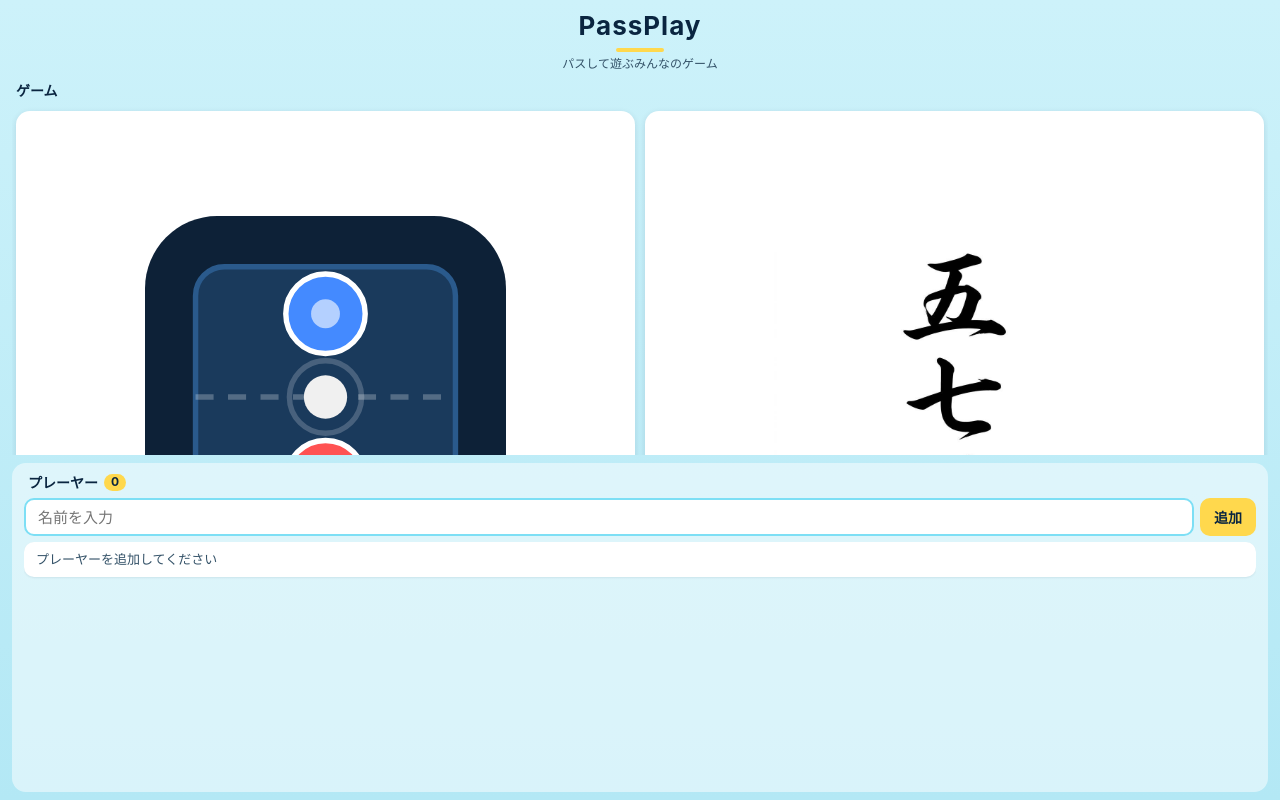
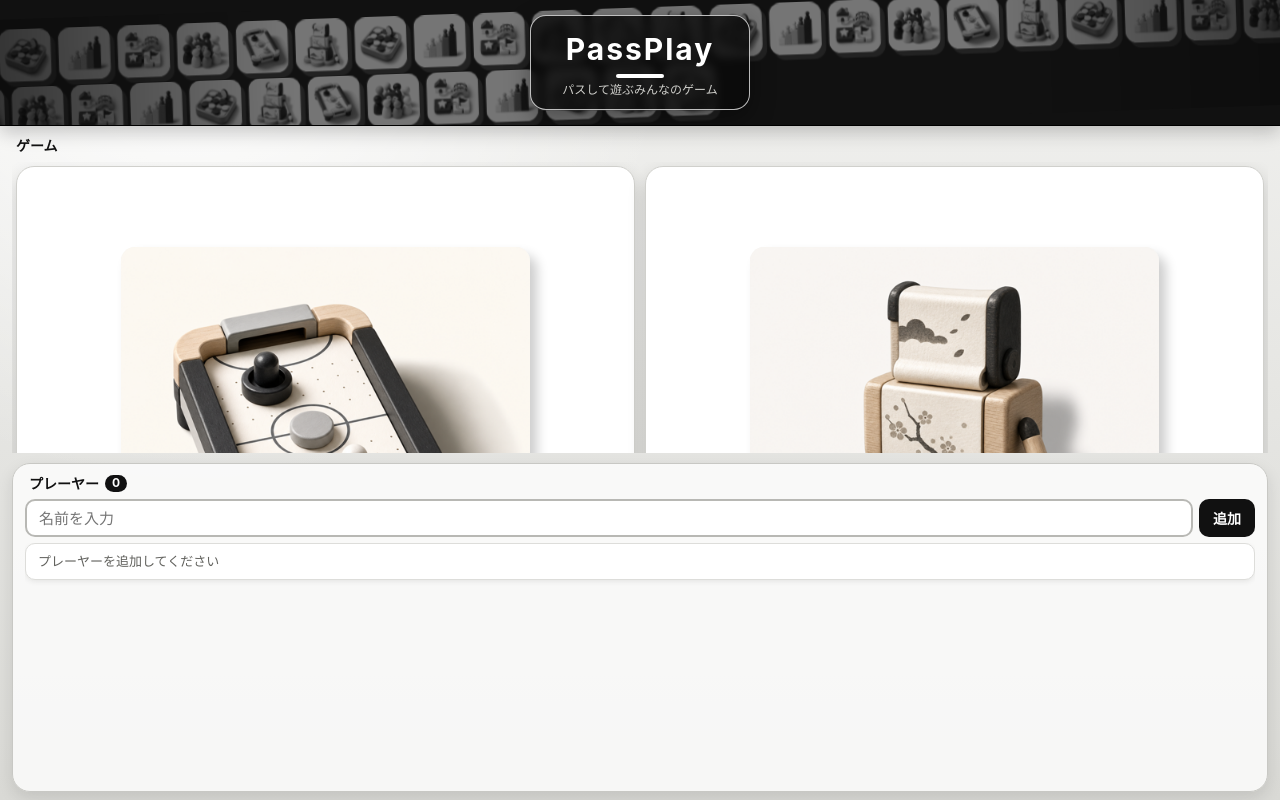
Before and after one commit to sesshi0921/PassPlay, a plain HTML site: page index.html in a window 1280 px wide. Drawn offline with Linux system fonts and the light colour scheme.

Commit message:
feat: redesign home with monochrome toy icons

```diff
--- a/app.js
+++ b/app.js
@@ -10,6 +10,10 @@
   const $count = document.getElementById('players-count');
   const $form = document.getElementById('player-form');
   const $input = document.getElementById('player-input');
+  const $marqueeRows = [
+    document.getElementById('icon-marquee-row-1'),
+    document.getElementById('icon-marquee-row-2'),
+  ];
 
   // プレーヤー永続化
   function loadPlayers() {
@@ -41,6 +45,21 @@
   }
 
   // ゲーム一覧描画
+  function renderMarquee(games) {
+    for (const [rowIndex, row] of $marqueeRows.entries()) {
+      row.innerHTML = '';
+      const sequence = rowIndex === 0 ? games : games.slice().reverse();
+      for (let repeat = 0; repeat < 4; repeat++) {
+        for (const game of sequence) {
+          const img = document.createElement('img');
+          img.src = `./games/${game.id}/${game.icon || 'icon.png'}`;
+          img.alt = '';
+          row.appendChild(img);
+        }
+      }
+    }
+  }
+
   async function renderGames() {
     let games = [];
     try {
@@ -52,6 +71,7 @@
       games = [];
     }
 
+    renderMarquee(games);
     $grid.innerHTML = '';
     if (games.length === 0) {
       const empty = document.createElement('div');
--- a/games.json
+++ b/games.json
@@ -6,7 +6,7 @@
     "version": "1.0.0",
     "apiVersion": "1.0",
     "entry": "index.html",
-    "icon": "icon.svg",
+    "icon": "icon-toy.png",
     "permissions": [
       "players:read",
       "navigation"
@@ -15,7 +15,8 @@
       "index.html",
       "game.js",
       "style.css",
-      "icon.svg"
+      "icon.svg",
+      "icon-toy.png"
     ],
     "min": 2,
     "max": 2
@@ -27,7 +28,7 @@
     "version": "1.0.0",
     "apiVersion": "1.0",
     "entry": "index.html",
-    "icon": "icon.png",
+    "icon": "icon-toy.png",
     "permissions": [
       "players:read",
       "navigation"
@@ -36,7 +37,8 @@
       "index.html",
       "game.js",
       "style.css",
-      "icon.png"
+      "icon.png",
+      "icon-toy.png"
     ],
     "min": 3
   },
@@ -47,7 +49,7 @@
     "version": "1.0.0",
     "apiVersion": "1.0",
     "entry": "index.html",
-    "icon": "icon.png",
+    "icon": "icon-toy.png",
     "permissions": [
       "players:read",
       "navigation"
@@ -56,7 +58,8 @@
       "index.html",
       "game.js",
       "style.css",
-      "icon.png"
+      "icon.png",
+      "icon-toy.png"
     ],
     "min": 2,
     "max": 2
@@ -68,7 +71,7 @@
     "version": "1.0.0",
     "apiVersion": "1.0",
     "entry": "index.html",
-    "icon": "icon.png",
+    "icon": "icon-toy.png",
     "permissions": [
       "players:read",
       "navigation"
@@ -77,7 +80,8 @@
       "index.html",
       "game.js",
       "style.css",
-      "icon.png"
+      "icon.png",
+      "icon-toy.png"
     ],
     "min": 3
   },
@@ -88,7 +92,7 @@
     "version": "1.0.0",
     "apiVersion": "1.0",
     "entry": "index.html",
-    "icon": "icon.png",
+    "icon": "icon-toy.png",
     "permissions": [
       "players:read",
       "navigation"
@@ -97,7 +101,8 @@
       "index.html",
       "game.js",
       "style.css",
-      "icon.png"
+      "icon.png",
+      "icon-toy.png"
     ],
     "min": 4,
     "max": 4
@@ -109,7 +114,7 @@
     "version": "1.0.0",
     "apiVersion": "1.0",
     "entry": "index.html",
-    "icon": "icon.png",
+    "icon": "icon-toy.png",
     "permissions": [
       "players:read",
       "navigation"
@@ -119,6 +124,7 @@
       "game.js",
       "style.css",
       "icon.png",
+      "icon-toy.png",
       "words.json"
     ],
     "min": 3
--- a/games/air-hockey/meta.json
+++ b/games/air-hockey/meta.json
@@ -3,10 +3,10 @@
   "version": "1.0.0",
   "apiVersion": "1.0",
   "entry": "index.html",
-  "icon": "icon.svg",
+  "icon": "icon-toy.png",
   "description": "テーブルに置いて2人同時プレイ。先に7点取った方が勝ち",
   "min": 2,
   "max": 2,
   "permissions": ["players:read", "navigation"],
-  "assets": ["index.html", "game.js", "style.css", "icon.svg"]
+  "assets": ["index.html", "game.js", "style.css", "icon.svg", "icon-toy.png"]
 }
--- a/games/haiku575/meta.json
+++ b/games/haiku575/meta.json
@@ -3,9 +3,9 @@
   "version": "1.0.0",
   "apiVersion": "1.0",
   "entry": "index.html",
-  "icon": "icon.png",
+  "icon": "icon-toy.png",
   "description": "ランダムに選ばれた3人が協力して川柳を作成。縦書きで和風に発表します",
   "min": 3,
   "permissions": ["players:read", "navigation"],
-  "assets": ["index.html", "game.js", "style.css", "icon.png"]
+  "assets": ["index.html", "game.js", "style.css", "icon.png", "icon-toy.png"]
 }
--- a/games/othello/meta.json
+++ b/games/othello/meta.json
@@ -3,10 +3,10 @@
   "version": "1.0.0",
   "apiVersion": "1.0",
   "entry": "index.html",
-  "icon": "icon.png",
+  "icon": "icon-toy.png",
   "description": "上下逆向きで対戦する2人用リバーシ。上下どちらからでもプレイ可能",
   "min": 2,
   "max": 2,
   "permissions": ["players:read", "navigation"],
-  "assets": ["index.html", "game.js", "style.css", "icon.png"]
+  "assets": ["index.html", "game.js", "style.css", "icon.png", "icon-toy.png"]
 }
--- a/games/ranking-game/meta.json
+++ b/games/ranking-game/meta.json
@@ -3,9 +3,9 @@
   "version": "1.0.0",
   "apiVersion": "1.0",
   "entry": "index.html",
-  "icon": "icon.png",
+  "icon": "icon-toy.png",
   "description": "隠された価値スコアを当てるゲーム。テーマに基づいて提案し、他者の価値観を予想する",
   "min": 3,
   "permissions": ["players:read", "navigation"],
-  "assets": ["index.html", "game.js", "style.css", "icon.png"]
+  "assets": ["index.html", "game.js", "style.css", "icon.png", "icon-toy.png"]
 }
--- a/games/story-chain/meta.json
+++ b/games/story-chain/meta.json
@@ -3,10 +3,10 @@
   "version": "1.0.0",
   "apiVersion": "1.0",
   "entry": "index.html",
-  "icon": "icon.png",
+  "icon": "icon-toy.png",
   "description": "各プレイヤーが起承転結の各句を担当してストーリーを作る創作ゲーム",
   "min": 4,
   "max": 4,
   "permissions": ["players:read", "navigation"],
-  "assets": ["index.html", "game.js", "style.css", "icon.png"]
+  "assets": ["index.html", "game.js", "style.css", "icon.png", "icon-toy.png"]
 }
--- a/games/word-wolf/meta.json
+++ b/games/word-wolf/meta.json
@@ -3,9 +3,9 @@
   "version": "1.0.0",
   "apiVersion": "1.0",
   "entry": "index.html",
-  "icon": "icon.png",
+  "icon": "icon-toy.png",
   "description": "似た単語に紛れ込んだ1人の人狼を探す多数決ゲーム",
   "min": 3,
   "permissions": ["players:read", "navigation"],
-  "assets": ["index.html", "game.js", "style.css", "icon.png", "words.json"]
+  "assets": ["index.html", "game.js", "style.css", "icon.png", "icon-toy.png", "words.json"]
 }
--- a/index.html
+++ b/index.html
@@ -5,7 +5,7 @@
 <meta name="viewport" content="width=device-width, initial-scale=1, viewport-fit=cover, maximum-scale=1, user-scalable=no">
 <meta name="apple-mobile-web-app-capable" content="yes">
 <meta name="mobile-web-app-capable" content="yes">
-<meta name="theme-color" content="#2bb8e0">
+<meta name="theme-color" content="#111111">
 <meta name="apple-mobile-web-app-status-bar-style" content="black-translucent">
 <link rel="manifest" href="./manifest.json">
 <link rel="icon" type="image/svg+xml" href="./icon.svg">
@@ -16,8 +16,14 @@
 <body>
 <div class="app">
   <header class="app-header">
-    <h1>PassPlay</h1>
-    <p class="subtitle">パスして遊ぶみんなのゲーム</p>
+    <div class="icon-marquee" aria-hidden="true">
+      <div id="icon-marquee-row-1" class="icon-marquee-row"></div>
+      <div id="icon-marquee-row-2" class="icon-marquee-row icon-marquee-row-reverse"></div>
+    </div>
+    <div class="brand-lockup">
+      <h1>PassPlay</h1>
+      <p class="subtitle">パスして遊ぶみんなのゲーム</p>
+    </div>
   </header>
 
   <section class="games-section">
--- a/styles.css
+++ b/styles.css
@@ -1,16 +1,16 @@
 :root {
-  --bg: #cdf2fa;
-  --bg-2: #b3e8f5;
-  --accent: #ffd84d;
-  --accent-2: #ffb703;
-  --primary: #7ddff5;
-  --primary-strong: #2bb8e0;
-  --text: #0a2540;
-  --text-soft: #345268;
+  --bg: #f2f2f0;
+  --bg-2: #d9d9d5;
+  --accent: #111111;
+  --accent-2: #333333;
+  --primary: #c8c8c4;
+  --primary-strong: #111111;
+  --text: #111111;
+  --text-soft: #61615d;
   --card: #ffffff;
-  --danger: #e63946;
-  --shadow: 0 2px 6px rgba(10, 37, 64, 0.12);
-  --radius: 14px;
+  --danger: #111111;
+  --shadow: 0 8px 18px rgba(0, 0, 0, 0.16);
+  --radius: 18px;
   --safe-top: env(safe-area-inset-top, 0px);
   --safe-bottom: env(safe-area-inset-bottom, 0px);
 }
@@ -28,7 +28,9 @@ html, body {
 
 body {
   font-family: -apple-system, BlinkMacSystemFont, "Hiragino Sans", "Yu Gothic", "Noto Sans JP", sans-serif;
-  background: linear-gradient(180deg, var(--bg) 0%, var(--bg-2) 100%);
+  background:
+    radial-gradient(circle at 15% 0%, #ffffff 0, transparent 36%),
+    linear-gradient(180deg, var(--bg) 0%, var(--bg-2) 100%);
   color: var(--text);
   font-size: 16px;
   line-height: 1.4;
@@ -39,18 +41,38 @@ body {
   flex-direction: column;
   height: 100dvh;
   padding: calc(8px + var(--safe-top)) 12px calc(8px + var(--safe-bottom));
-  gap: 8px;
+  gap: 10px;
 }
 
 .app-header {
+  position: relative;
+  min-height: 126px;
+  margin: -8px -12px 0;
+  overflow: hidden;
+  display: grid;
+  place-items: center;
   text-align: center;
   flex: 0 0 auto;
+  background: #111111;
+  border-bottom: 1px solid #000000;
+  box-shadow: 0 6px 18px rgba(0,0,0,.22);
+}
+.brand-lockup {
+  position: relative;
+  z-index: 2;
+  min-width: 220px;
+  padding: 12px 24px 11px;
+  border: 1px solid rgba(255,255,255,.72);
+  border-radius: 16px;
+  background: rgba(10,10,10,.82);
+  box-shadow: 0 8px 24px rgba(0,0,0,.36);
+  backdrop-filter: blur(4px);
 }
 .app-header h1 {
   margin: 0;
-  font-size: 26px;
-  letter-spacing: 1px;
-  color: var(--text);
+  font-size: 30px;
+  letter-spacing: 2px;
+  color: #ffffff;
 }
 .app-header h1::after {
   content: "";
@@ -58,13 +80,58 @@ body {
   width: 48px;
   height: 4px;
   margin: 4px auto 0;
-  background: var(--accent);
+  background: #ffffff;
   border-radius: 2px;
 }
 .subtitle {
   margin: 4px 0 0;
   font-size: 12px;
-  color: var(--text-soft);
+  color: #cfcfcb;
+}
+.icon-marquee {
+  position: absolute;
+  inset: 0;
+  display: flex;
+  flex-direction: column;
+  justify-content: center;
+  gap: 5px;
+  opacity: .42;
+  transform: rotate(-2deg) scale(1.04);
+}
+.icon-marquee::after {
+  content: "";
+  position: absolute;
+  inset: 0;
+  background: linear-gradient(90deg, rgba(0,0,0,.65), transparent 24%, transparent 76%, rgba(0,0,0,.65));
+}
+.icon-marquee-row {
+  display: flex;
+  width: max-content;
+  gap: 7px;
+  animation: marquee-left 38s linear infinite;
+  will-change: transform;
+}
+.icon-marquee-row-reverse {
+  margin-left: -46px;
+  animation-name: marquee-right;
+  animation-duration: 44s;
+}
+.icon-marquee-row img {
+  width: 50px;
+  height: 50px;
+  flex: 0 0 auto;
+  border-radius: 11px;
+  object-fit: cover;
+  filter: grayscale(1) contrast(1.08);
+  box-shadow: 4px 5px 0 rgba(255,255,255,.16);
+}
+@keyframes marquee-left {
+  from { transform: translateX(0); }
+  to { transform: translateX(-50%); }
+}
+@keyframes marquee-right {
+  from { transform: translateX(-50%); }
+  to { transform: translateX(0); }
 }
 
 .section-title {
@@ -80,8 +147,8 @@ body {
   display: inline-block;
   min-width: 22px;
   padding: 0 6px;
-  background: var(--accent);
-  color: var(--text);
+  background: #111111;
+  color: #ffffff;
   border-radius: 11px;
   font-size: 12px;
   text-align: center;
@@ -97,15 +164,17 @@ body {
 .games-grid {
   flex: 1 1 auto;
   display: grid;
-  grid-template-columns: 1fr 1fr;
+  grid-template-columns: repeat(2, minmax(0, 1fr));
   gap: 10px;
   overflow-y: auto;
   padding: 4px;
   align-content: start;
 }
 .game-card {
+  min-width: 0;
   background: #ffffff;
   border-radius: var(--radius);
+  border: 1px solid #d0d0cc;
   box-shadow: var(--shadow);
   padding: 12px 8px;
   display: flex;
@@ -119,14 +188,15 @@ body {
 }
 .game-card:active {
   transform: scale(0.97);
-  box-shadow: 0 1px 3px rgba(10, 37, 64, 0.16);
+  box-shadow: 0 3px 8px rgba(0,0,0,.16);
 }
 .game-card img {
-  width: 60%;
+  width: 68%;
   aspect-ratio: 1 / 1;
   object-fit: contain;
-  background: #ffffff;
-  border-radius: 10px;
+  background: #f7f7f4;
+  border-radius: 14px;
+  box-shadow: 7px 8px 12px rgba(0,0,0,.2);
 }
 .game-card .game-name {
   margin-top: 8px;
@@ -154,7 +224,9 @@ body {
   min-height: 180px;
   display: flex;
   flex-direction: column;
-  background: rgba(255,255,255,0.5);
+  background: rgba(255,255,255,0.78);
+  border: 1px solid #c8c8c4;
+  box-shadow: 0 6px 16px rgba(0,0,0,.1);
   border-radius: var(--radius);
   padding: 10px 12px;
 }
@@ -164,10 +236,11 @@ body {
   margin-bottom: 6px;
 }
 .player-input {
+  min-width: 0;
   flex: 1;
   height: 38px;
   padding: 0 12px;
-  border: 2px solid var(--primary);
+  border: 2px solid #b8b8b4;
   border-radius: 10px;
   background: #ffffff;
   font-size: 15px;
@@ -176,17 +249,18 @@ body {
 }
 .player-input:focus { border-color: var(--primary-strong); }
 .btn-add {
+  flex: 0 0 auto;
   height: 38px;
   padding: 0 14px;
-  background: var(--accent);
+  background: #111111;
   border: none;
   border-radius: 10px;
   font-size: 14px;
   font-weight: 700;
-  color: var(--text);
+  color: #ffffff;
   cursor: pointer;
 }
-.btn-add:active { background: var(--accent-2); }
+.btn-add:active { background: #3a3a3a; }
 
 .players-list {
   list-style: none;
@@ -205,7 +279,8 @@ body {
   border-radius: 10px;
   padding: 8px 12px;
   margin-bottom: 6px;
-  box-shadow: 0 1px 2px rgba(10, 37, 64, 0.08);
+  border: 1px solid #ddddda;
+  box-shadow: 0 2px 5px rgba(0,0,0,.08);
 }
 .player-name {
   font-size: 15px;
@@ -219,7 +294,7 @@ body {
   background: transparent;
   border: none;
   font-size: 18px;
-  color: var(--danger);
+  color: #111111;
   cursor: pointer;
   padding: 4px 8px;
   font-weight: 700;
@@ -236,7 +311,7 @@ body {
   left: 50%;
   bottom: calc(20px + var(--safe-bottom));
   transform: translateX(-50%);
-  background: rgba(10, 37, 64, 0.9);
+  background: rgba(0, 0, 0, 0.9);
   color: #fff;
   padding: 8px 16px;
   border-radius: 20px;
@@ -247,3 +322,9 @@ body {
   z-index: 100;
 }
 .toast.show { opacity: 1; }
+
+@media (prefers-reduced-motion: reduce) {
+  .icon-marquee-row {
+    animation-play-state: paused;
+  }
+}
```
Also changed, not shown: games/air-hockey/icon-toy.png (added), games/haiku575/icon-toy.png (added), games/othello/icon-toy.png (added), games/ranking-game/icon-toy.png (added), games/story-chain/icon-toy.png (added), games/word-wolf/icon-toy.png (added), manifest.json.
